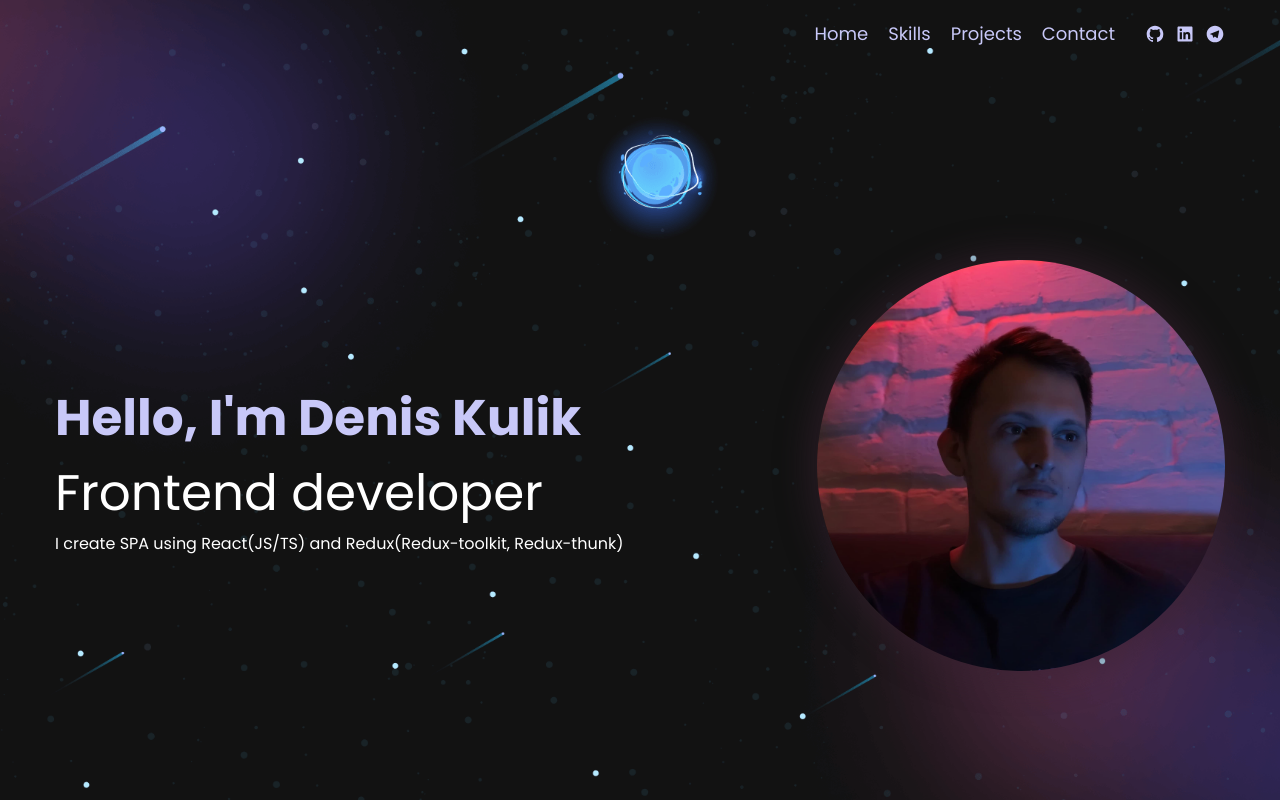
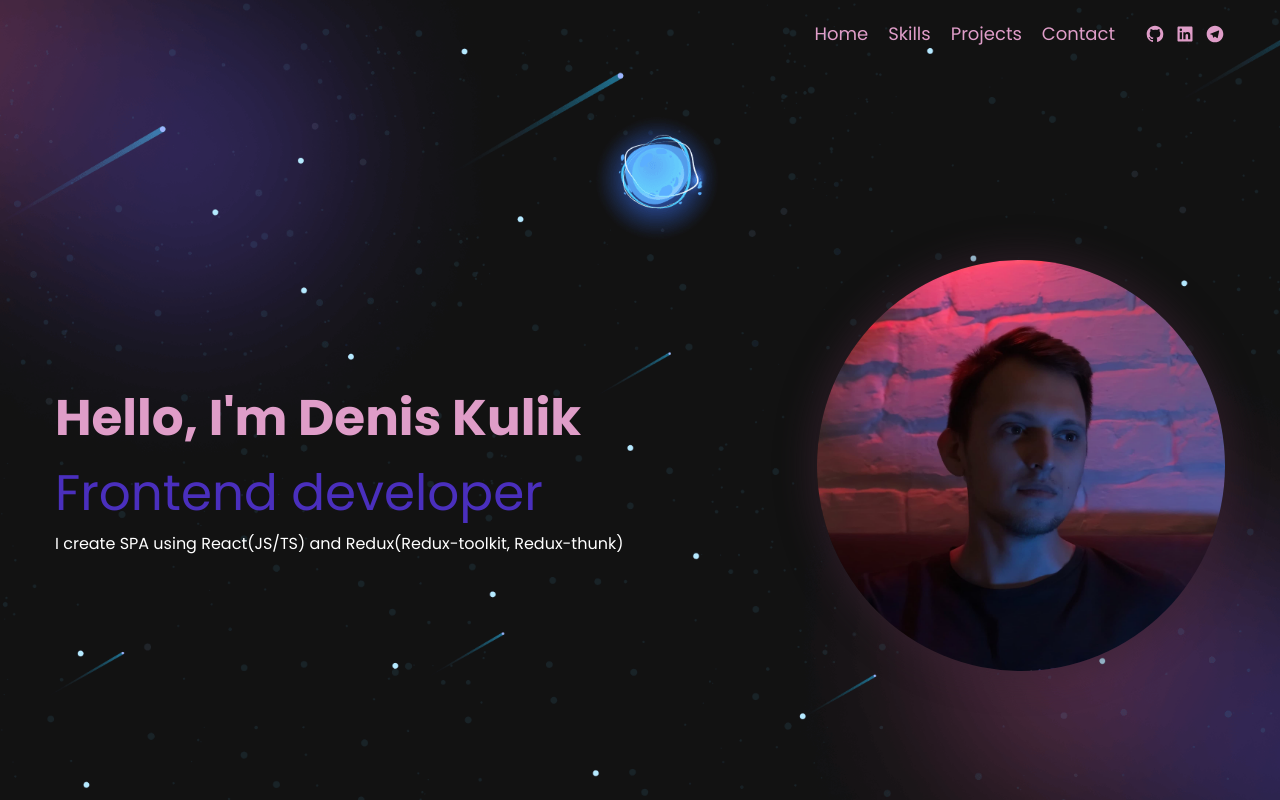
Before and after one commit to DenisKulik/frontend-developer-portfolio, a React (Vite) app: page / in a window 1280 px wide. Built offline with nearby package versions, Linux system fonts and the light colour scheme.

Commit message:
refactor styles to use theme variables for colors

```diff
--- a/src/AppStyles.ts
+++ b/src/AppStyles.ts
@@ -4,5 +4,5 @@ export const AppWrapper = styled.div`
   min-height: 100vh;
   font-weight: 400;
   color: white;
-  background-color: #121212;
+  background-color: ${props => props.theme.colors.background};
 `;
--- a/src/components/NavBar/NavBarStyles.ts
+++ b/src/components/NavBar/NavBarStyles.ts
@@ -8,7 +8,7 @@ export const NavBarWrapper = styled.nav`
 export const Link = styled.a`
   font-size: 1.8rem;
   text-decoration: none;
-  color: #c8c8f8;
+  color: ${props => props.theme.colors.primaryLight};
   transition: all 0.3s ease-in-out;
 
   &:hover {
--- a/src/components/SocialLinks/SocialLinks.ts
+++ b/src/components/SocialLinks/SocialLinks.ts
@@ -14,7 +14,7 @@ export const IconLink = styled.a`
   svg {
     width: 2rem;
     height: 2rem;
-    fill: #c8c8f8;
+    fill: ${props => props.theme.colors.primaryLight};
     transition: fill 0.3s ease-in-out, transform 0.3s ease-in-out;
   }
 
--- a/src/layout/Home/HomeStyles.ts
+++ b/src/layout/Home/HomeStyles.ts
@@ -1,5 +1,5 @@
 import styled from 'styled-components';
-import banner from '../../assets/banner-bg.png'
+import banner from '../../assets/banner-bg.png';
 
 export const HomeWrapper = styled.section`
   height: 100vh;
@@ -23,11 +23,12 @@ export const AboutMe = styled.div`
 
 export const Title = styled.h1`
   font-size: 5rem;
-  color: #c8c8f8;
+  color: ${props => props.theme.colors.primaryLight};
 `;
 
 export const Subtitle = styled.span`
   font-size: 5rem;
+  color: ${props => props.theme.colors.secondary};
 `;
 
 export const Description = styled.p`
@@ -42,5 +43,6 @@ export const MyPhoto = styled.img`
   max-width: 100%;
   height: auto;
   border-radius: 50%;
-  box-shadow: 0 0 3rem 1rem rgba(58, 33, 49, 0.5);
+  box-shadow: 0 0 3rem 1rem ${props => props.theme.colors.primaryDark.replace(
+          'rgb', 'rgba').replace(')', ', 0.5)')};
 `;
```
